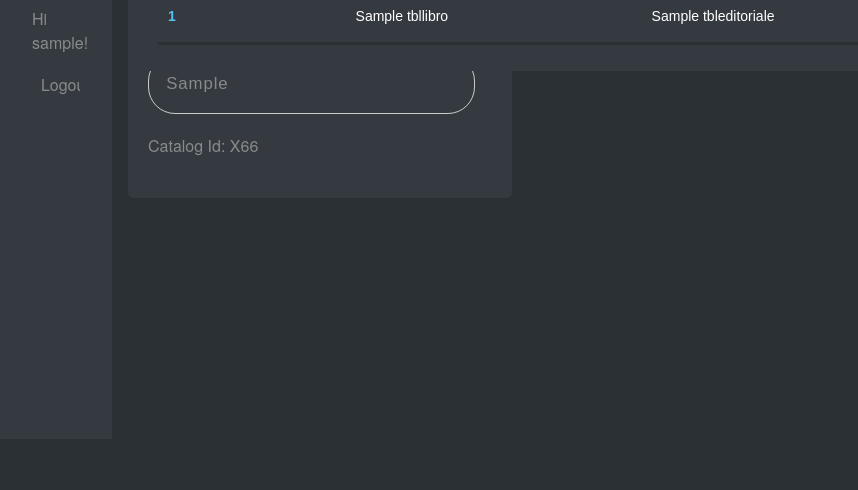
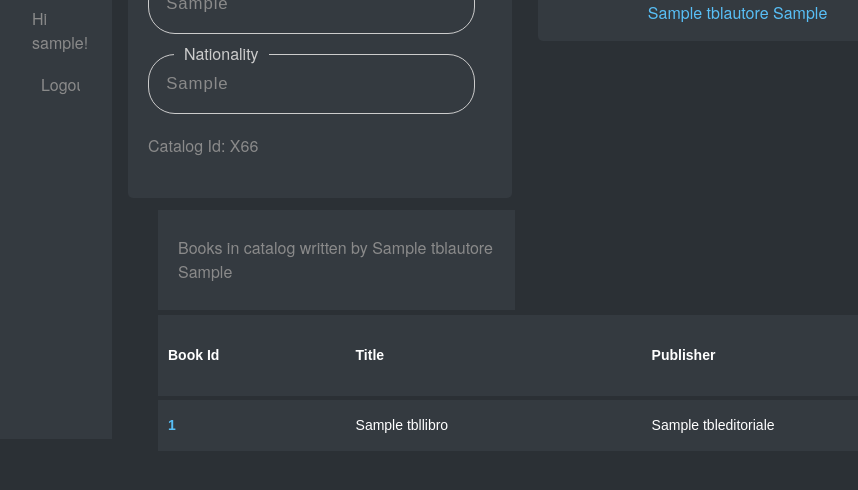
Before and after one commit to carlosmwh1985/djangoPersonalLibrary, a Django app: page /library/author/1/ in a window 1280 px wide. Shown: the part 361-851 px from the top of the page, without its empty margins (16-874 px from the left). Before the commit the page ends 517 px from the top, so only its background shows below. Run offline with Django 4.2, Linux system fonts and the light colour scheme; a user stored in the database is signed in; tables that the repository leaves empty hold one stand-in row (values such as "Sample post"); some libraries are stand-ins or nearby versions.

Commit message:
AuthorDetailView CSS refinements

```diff
--- a/personalLib/library/static/library/styles.css
+++ b/personalLib/library/static/library/styles.css
@@ -556,12 +556,18 @@ i.false {
   height: auto;
   padding: 20px;
   border-radius: 5px;
-  margin-top: 200px;
-  /* top: 200px; */
-  padding: 10px 20px;
+  margin-top: 550px;
 }
 
 .card-dark {
+  color: var(--gray-text) !important;
+  background-color: var(--background-cell)!important;
+}
+
+.card-dark-small {
+  width: 49%;
+  padding: 10px 20px;
+  margin-left: 10px;
   color: var(--gray-text) !important;
   background-color: var(--background-cell)!important;
 }
--- a/personalLib/library/templates/library/author_detail.html
+++ b/personalLib/library/templates/library/author_detail.html
@@ -34,7 +34,7 @@
                         alt="{{ author }}"
                         style="width: 100%; border-radius: 5px;">
                 <div class="container-card">
-                    <p>{{ author }}</p>
+                    <p class="text-center">{{ author }}</p>
                 </div>
             </a>
             </div>
@@ -42,8 +42,10 @@
     <!-- Books in Catalog by the author -->
     {% if books_by %}
         <div class="container-card">
-            <div class="panel card-low card-dark">
-                <p>Books in catalog written by {{ author }}</p>
+            <div class="panel card-low">
+                <div class="card-dark-small">
+                    <p>Books in catalog written by {{ author }}</p>
+                </div>
                 <div class="table-wrap">
                     <table class="table table-bordered table-dark table-hover">
                         <thead>
```
